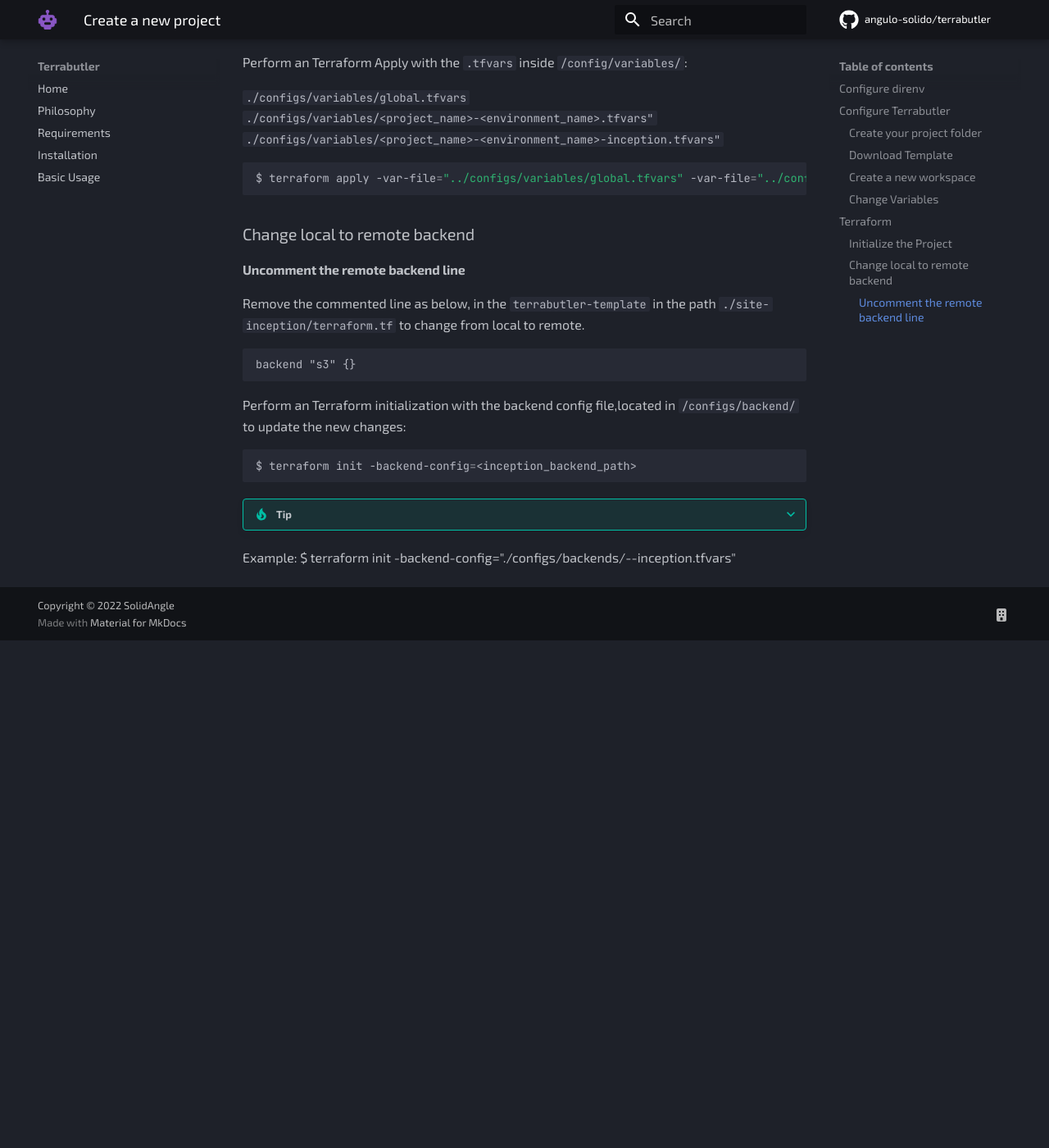
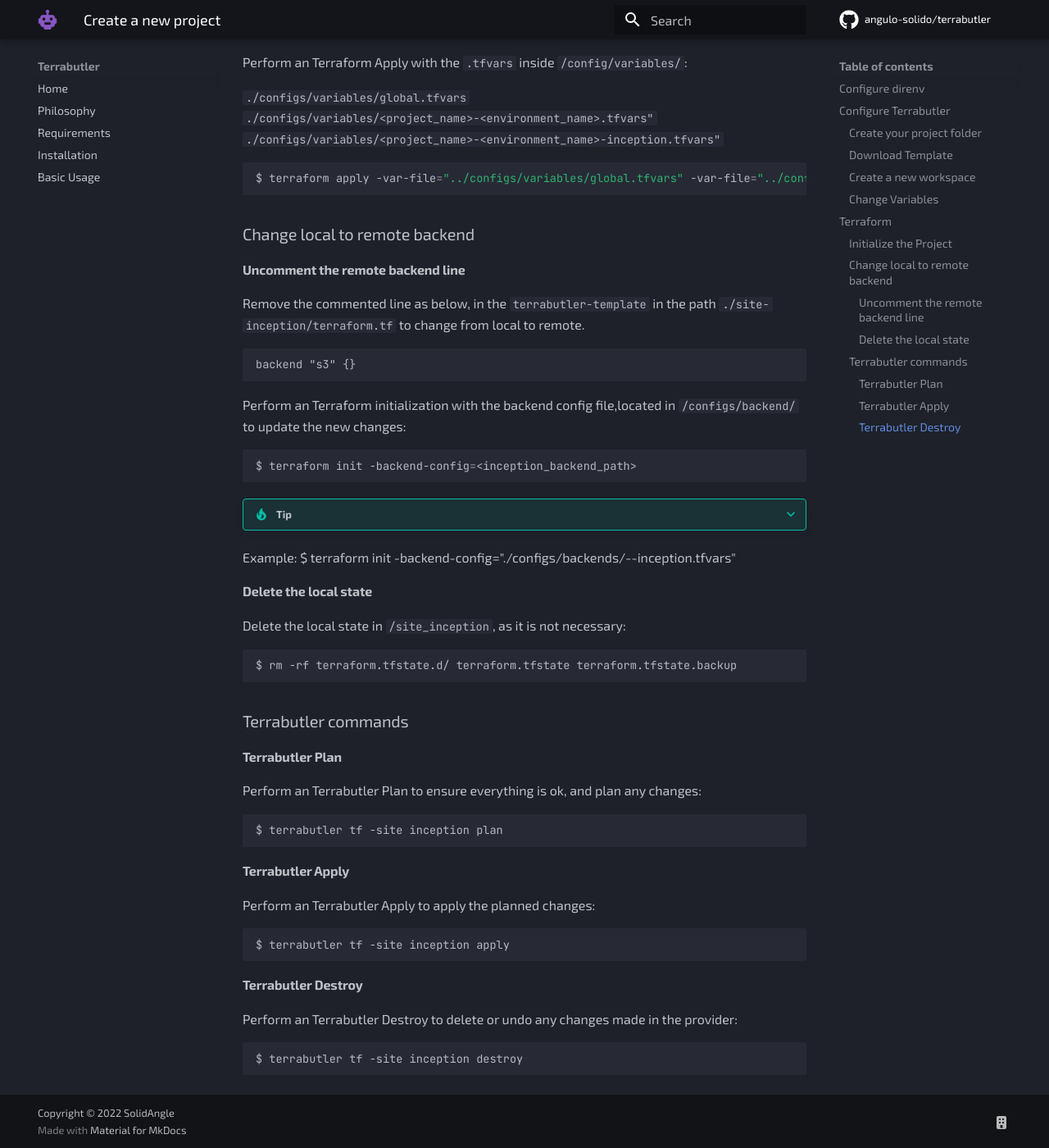
Before and after one commit to montblu/terrabutler, an MkDocs documentation site: the page built from docs/create-project.md, in a window 1280 px wide and 1400 px high, scrolled down 1948 px. Shown: the whole window at 82% size. Built offline with MkDocs 1.6.1 and Material for MkDocs 9.7.7, drawn with Linux system fonts in a browser that asks for light colours; comment, search, counter and statistics services are not loaded; before the commit the page ends 2729 px from its top, so only the background shows below that.

Commit message:
update create-project

````diff
--- a/docs/create-project.md
+++ b/docs/create-project.md
@@ -116,11 +116,37 @@
    Example:
    $ terraform init -backend-config="./configs/backends/<project_name>-<environment_name>-inception.tfvars"
 
+#### Delete the local state
 
+Delete the local state in `/site_inception`, as it is not necessary:
 
+```shell
+$ rm -rf terraform.tfstate.d/ terraform.tfstate terraform.tfstate.backup
+```
 
+### Terrabutler commands
 
+#### Terrabutler Plan
 
+Perform an Terrabutler Plan to ensure everything is ok, and plan any changes:
+
+```shell
+$ terrabutler tf -site inception plan
+```
+#### Terrabutler Apply
+
+Perform an Terrabutler Apply to apply the planned changes:
+
+```shell
+$ terrabutler tf -site inception apply
+```
+#### Terrabutler Destroy
+
+Perform an Terrabutler Destroy to delete or undo any changes made in the provider:
+
+```shell
+$ terrabutler tf -site inception destroy
+```
 
 
  [Version-shield]: https://img.shields.io/badge/terrabutler_Template-Download-%23121011.svg?style=for-the-badge&logo=github&colorA=273133&colorB=0093ee "Latest version"
````
